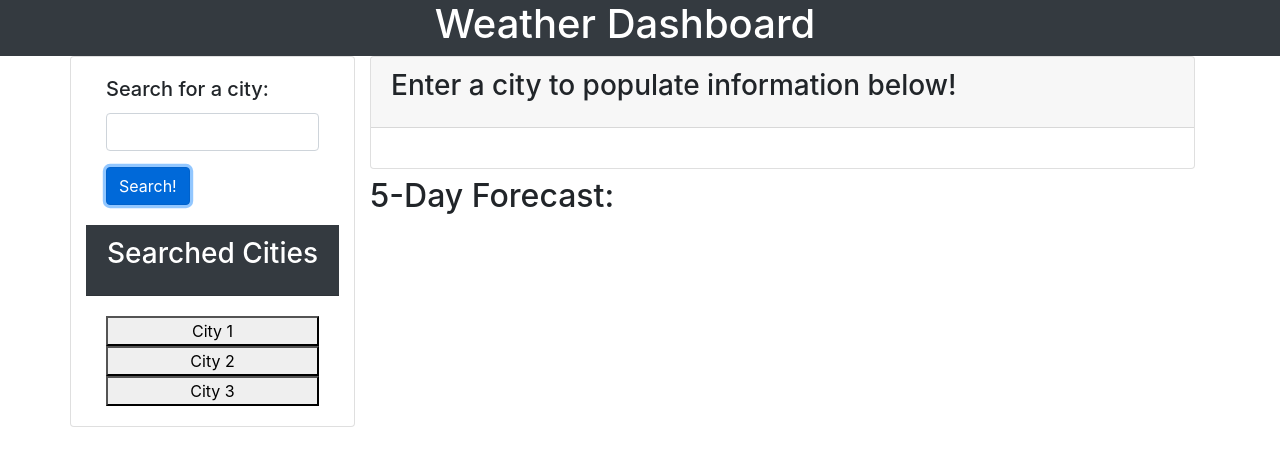
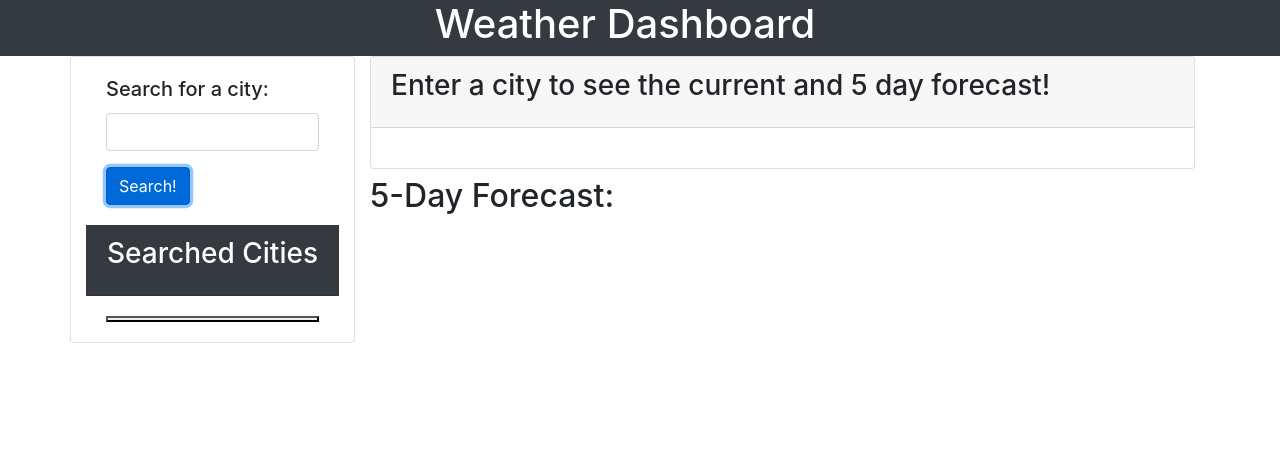
Before and after one commit to TreyMBach/WeatherDashboard, a plain HTML site: page index.html in a window 1280 px wide. Both pictures are taken after a click on the link "Search!". Drawn offline with nearby package versions, Linux system fonts and the light colour scheme; no server answers.

Commit message:
Final Commit

```diff
--- a/assets/js/script.js
+++ b/assets/js/script.js
@@ -78,6 +78,8 @@ function getCity(city){
               searchResultWeather.src = "https://cdn.pixabay.com/photo/2013/04/01/09/22/clouds-98536_1280.png"
             } else if (data.daily[i].weather[0].main == "Rain"){
               searchResultWeather.src = "https://cdn.pixabay.com/photo/2017/01/29/11/09/rain-2017532_1280.png"
+            } else if (data.daily[i].weather[0].main == "Clear"){
+              searchResultWeather.src = "https://cdn.pixabay.com/photo/2012/04/18/13/21/clouds-37009__340.png"
             }
 
             var searchResultCard = document.createElement("div")
@@ -108,6 +110,8 @@ function getCity(city){
             currentWeatherImg.src = "https://cdn.pixabay.com/photo/2013/04/01/09/22/clouds-98536_1280.png"
           } else if (data.daily[0].weather[0].main == "Rain"){
             currentWeatherImg.src = "https://cdn.pixabay.com/photo/2017/01/29/11/09/rain-2017532_1280.png"
+          } else if (data.daily[0].weather[0].main == "Clear"){
+            currentWeatherImg.src = "https://www.google.com/imgres?imgurl=https%3A%2F%2Fcdn.icon-icons.com%2Ficons2%2F2505%2FPNG%2F512%2Fsunny_weather_icon_150663.png&imgrefurl=https%3A%2F%2Ficon-icons.com%2Ficon%2Fsunny-weather%2F150663&tbnid=1uoQQ_kPMSIPhM&vet=12ahUKEwjlxfir0NH5AhUPKjQIHTZZCSkQMygOegUIARDmAQ..i&docid=UYqDXbpaUJc5GM&w=512&h=512&q=clear%20weather%20icon&ved=2ahUKEwjlxfir0NH5AhUPKjQIHTZZCSkQMygOegUIARDmAQ"
           }
 
           var currentTempEl = document.getElementById("currentTemp")
@@ -148,20 +152,41 @@ function getCity(city){
       }
 
 
+      function saveRecentSearches(){
+        searchInput = document.getElementById("citySearchInput").value;
+        localStorage.setItem("searchInput", searchInput)
+        recentSearches.push(localStorage.getItem("searchInput"))
+        console.log(localStorage)
+        localStorage.setItem("recentSearches", recentSearches)
+      }
 
       searchBtn.addEventListener("click", function(){
         clearsearchHistory()
+        saveRecentSearches()
         searchInput = document.getElementById("citySearchInput").value;
         console.log(searchInput)
         getCity(searchInput);
+        showRecentSearches()
+
       })
 
+
       function showRecentSearches(){
-        recentSearches = JSON.parse(localStorage.getItem("searchInput"))
-        recentSearches.forEach(function(item){
-          var recentSearchLi = document.createElement("li")
-          recentSearchLi.textContent = item.searchInput
-          recentSearchesListEl.append(recentSearchLi)
-        })
-        console.log(localStorage)
-      }
+        console.log(recentSearches)
+        recentSearchesListEl.innerHTML = ''
+        for(var i = 0; i < recentSearches.length; i++){
+          console.log(recentSearches[i])
+          var recentSearchButton = document.createElement("button")
+
+          recentSearchButton.innerHTML = recentSearches[i]
+
+          recentSearchesListEl.append(recentSearchButton)
+
+          recentSearchButton.addEventListener("click", function(){
+            clearsearchHistory();
+            getCity("London", geocodeUrl);
+          })
+        }
+       }
+
+       showRecentSearches()
--- a/index.html
+++ b/index.html
@@ -34,11 +34,7 @@
                         <h3 class="card-title text-center text-white">Searched Cities</h3>
                     </div>
                     <div class="card-body">
-                        <ul class="list-group list-group-flush" id="recentSearchesList">
-                            <button>City 1</button>
-                            <button>City 2</button>
-                            <button>City 3</button>
-                        </ul>
+                        <ul class="list-group list-group-flush" id="recentSearchesList"></ul>
                     </div>
 
                 </div>
@@ -47,7 +43,7 @@
 
                     <div class="card"> <!-- Card showing today's information -->
                         <div class="card-header">
-                            <p class ="card-title h3">Enter a city to populate information below!</p>
+                            <p class ="card-title h3">Enter a city to see the current and 5 day forecast!</p>
                         </div>
                         <div id="currentForecastContainer" class="card-body d-flex flex-column">
                             <div id="currentLocation"></div>
```
